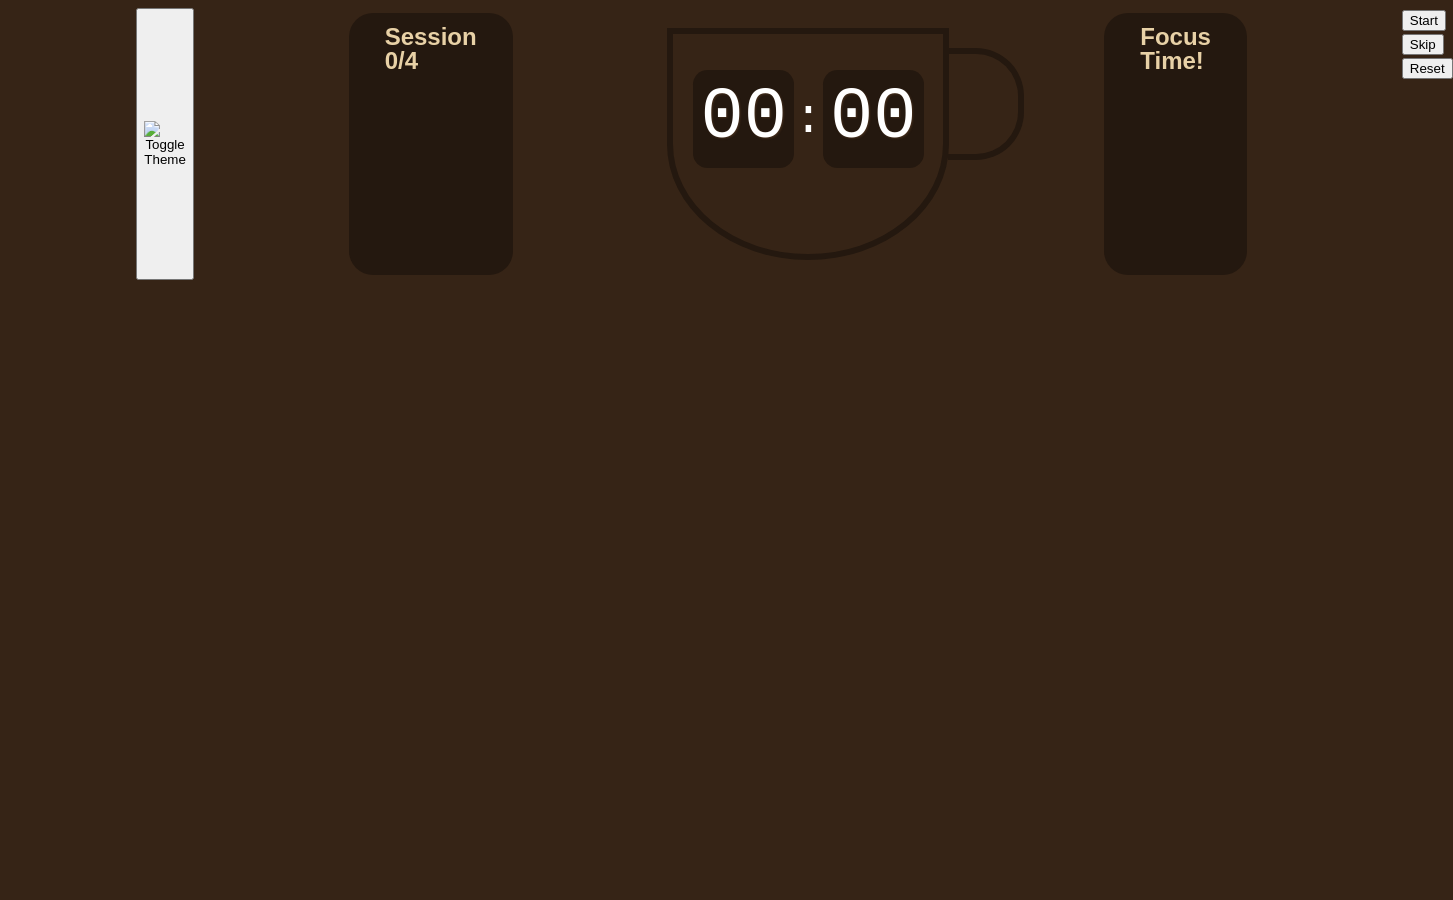
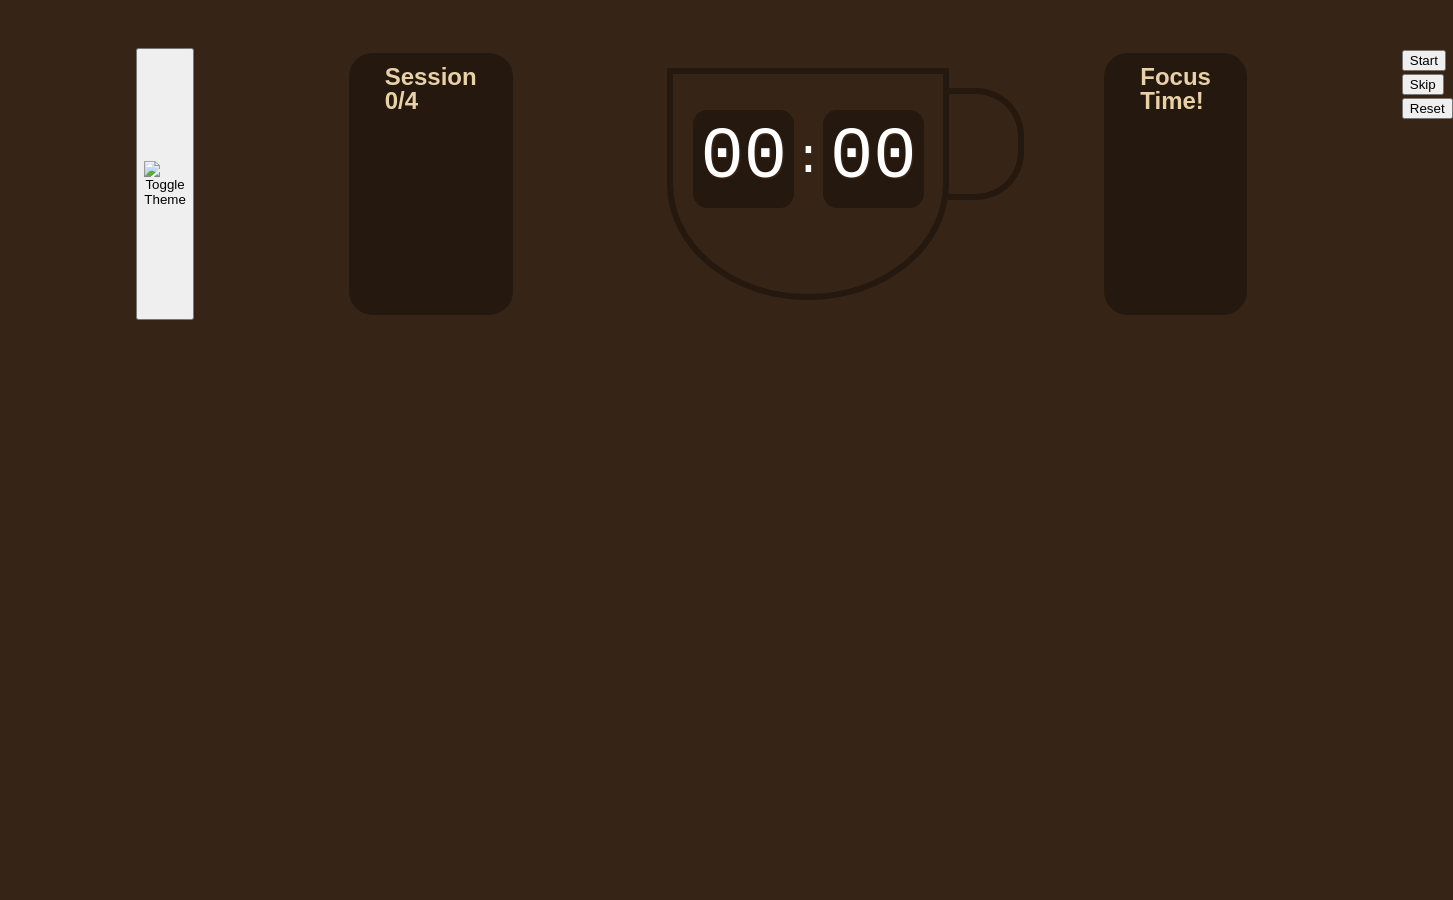

Small changes for android release

--- a/src/styles.css
+++ b/src/styles.css
@@ -6,6 +6,7 @@
   font-size: 16px;
   line-height: 24px;
   font-weight: 400;
+  padding: 40px 0;
 
   color: var(--text-color);
   background-color: var(--background-color);
@@ -31,6 +32,7 @@
   display: flex;
   justify-content: center;
   gap: 150px;
+  padding-right: 15px;
 }
 
 .coffee-container {
@@ -70,12 +72,13 @@ h1 {
   line-height: 1.2;
   margin: 0.1em;
   margin-bottom: 15px;
+  padding-right: 15px;
 }
 
 #other-buttons-container {
   position: fixed;
-  bottom: 5px;
-  left: 5px;
+  bottom: 10px;
+  left: 25px;
 }
 
 .other-buttons {
@@ -189,7 +192,7 @@ button {
   box-shadow: 0.1em 0.1em 0.2em var(--primary-color-shadow);
   transition: background-color 0.3s, box-shadow 0.3s;
   display: block;
-  width: 90px;
+  width: 100px;
 }
 
 .primary-button:hover {
@@ -214,8 +217,8 @@ button {
   color: var(--text-color);
   padding: 5px 10px;
   border-radius: 10px;
-  width: 70px;
-  font-size: 1.1em;
+  min-width: 70px;
+  font-size: 1em;
   background: none;
 }
 
@@ -257,6 +260,7 @@ button {
 #task-list {
   margin: 0;
   margin-top: 10px;
+  margin-bottom: 40px;
   padding: 0;
 }
 
@@ -293,13 +297,13 @@ button {
   }
 
   #cup {
-    width: 250px;
-    height: 200px;
+    width: 270px;
+    height: 220px;
   }
 
   #coffee-container::after {
     width: 60px;
-    height: 80px;
+    height: 90px;
     right: -60px;
   }
 
